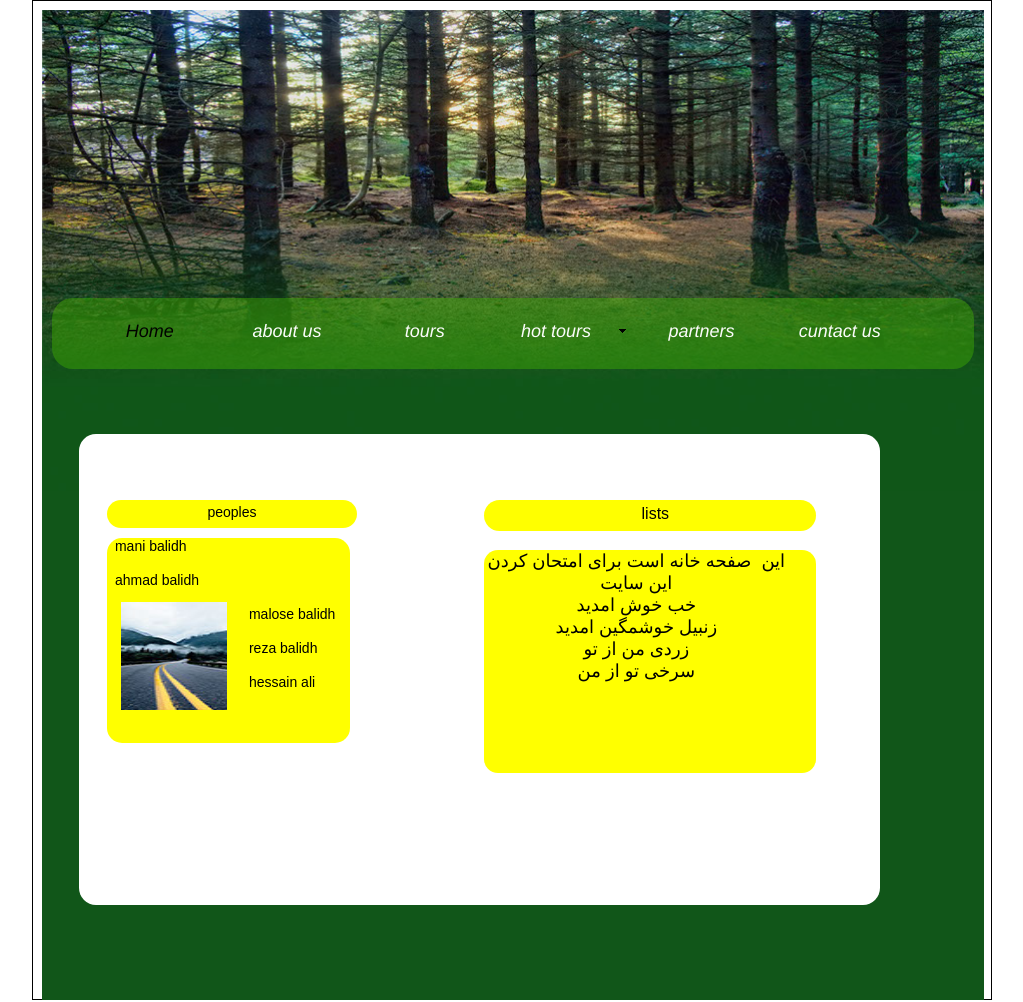
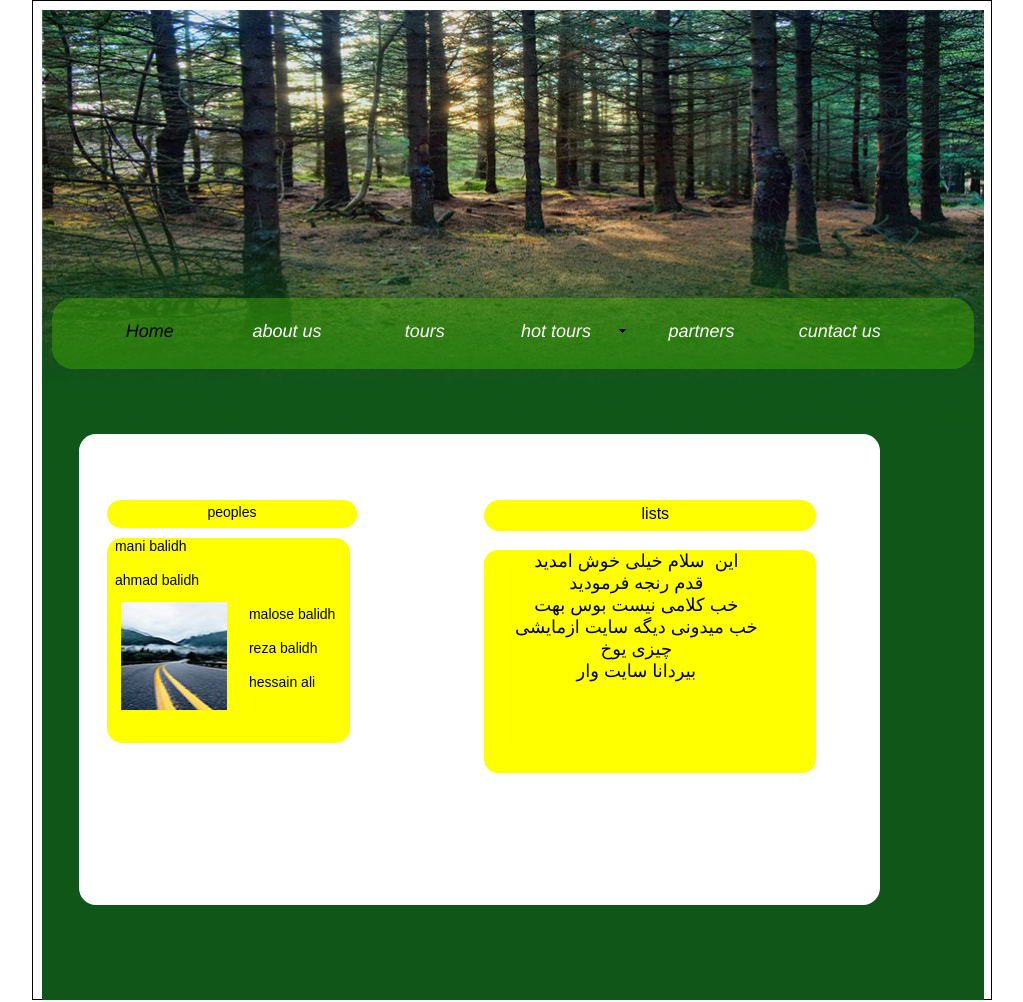
Before and after one commit to manibalidh/MANI, a plain HTML site: page index.html in a window 1280 px wide. Shown: the whole page, without its empty margins (128-1151 px from the left). Drawn offline with Linux system fonts and the light colour scheme.

Commit message:
Update index.html

```diff
--- a/index.html
+++ b/index.html
@@ -86,12 +86,16 @@ if(typeof Muse == "undefined") window.Muse = {}; window.Muse.assets = {"required
       <p id="u1193-2">lists</p>
      </div>
      <div class="rounded-corners clearfix colelem" id="u1369-14"><!-- content -->
-      <p id="u1369-2">این&nbsp; صفحه خانه است برای امتحان کردن</p>
-      <p id="u1369-4">این سایت</p>
-      <p id="u1369-6">خب خوش امدید</p>
-      <p id="u1369-8">زنبیل خوشمگین امدید</p>
-      <p id="u1369-10">زردی من از تو</p>
-      <p id="u1369-12">سرخی تو از من</p>
+      <p id="u1369-2">این&nbsp; سلام خیلی خوش امدید</p>
+      <p id="u1369-4">قدم رنجه فرمودید</p>
+      <p id="u1369-6">خب کلامی نیست بوس بهت</p>
+      <p id="u1369-8">خب میدونی دیگه سایت ازمایشی</p>
+      <p id="u1369-10">چیزی یوخ
+
+</p>
+      <p id="u1369-12">بیردانا سایت وار
+
+</p>
      </div>
     </div>
    </div>
```
